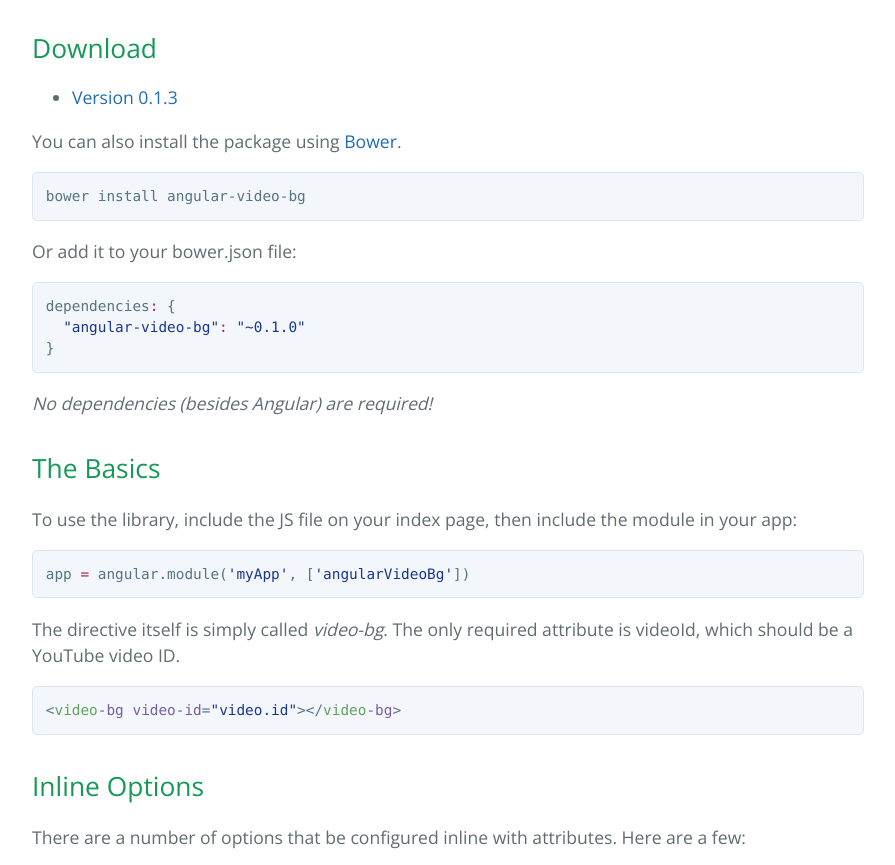
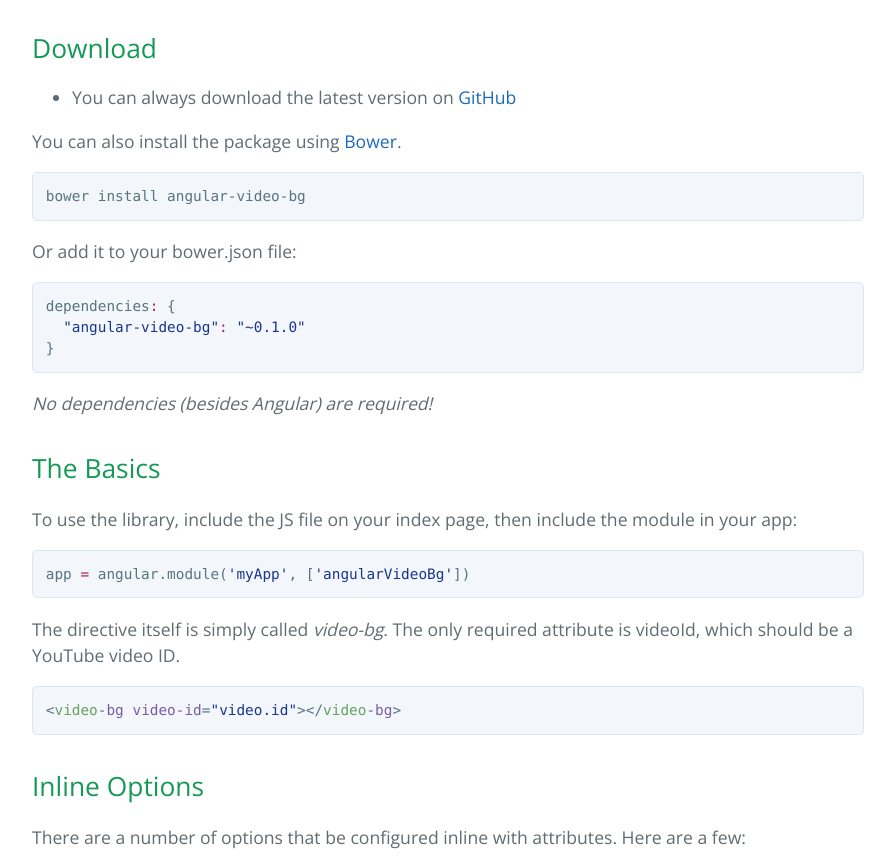
Before and after one commit to kanzelm3/angular-video-bg, a website: page index.html in a window 1280 px wide. Shown: the part 865-1730 px from the top of the page, without its empty margins (192-1087 px from the left). Drawn offline with nearby package versions, Linux system fonts and the light colour scheme.

Commit message:
Updated index

```diff
--- a/index.html
+++ b/index.html
@@ -34,7 +34,7 @@
 <a id="download" class="anchor" href="#download" aria-hidden="true"><span class="octicon octicon-link"></span></a>Download</h2>
 
 <ul>
-<li><a href="https://github.com/kanzelm3/angular-video-bg/archive/0.1.3.zip">Version 0.1.3</a></li>
+<li>You can always download the latest version on <a href="https://github.com/kanzelm3/angular-video-bg">GitHub</a></li>
 </ul>
 
 <p>You can also install the package using <a href="http://bower.io">Bower</a>.</p>
```
